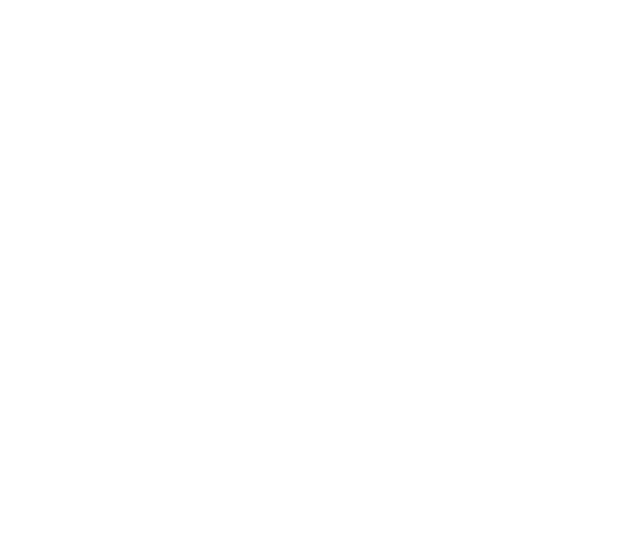
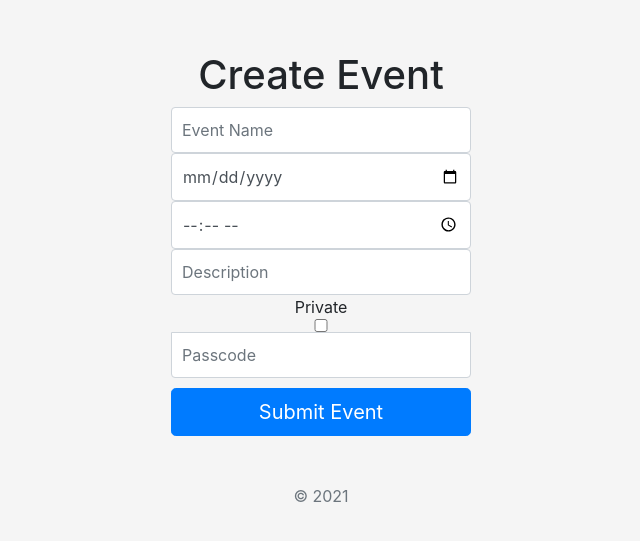
Before and after one commit to ameteku/remember, a React (Create React App) app in the folder frontend/: page /create-event in a window 1280 px wide. Shown: the part 113-654 px from the top of the page, without its empty margins (319-959 px from the left). Built offline with nearby package versions, Linux system fonts and the light colour scheme.

Commit message:
Add create event and join event pages

```diff
--- a/frontend/src/App.js
+++ b/frontend/src/App.js
@@ -4,6 +4,7 @@
 import Home from "./Landing";
 import Login from "./Login";
 import Register from './Register';
+import CreateEvent from './CreateEvent';
 
 function App() {
   return (
@@ -11,6 +12,7 @@
       <Route exact path="/" component={Home}/>
       <Route exact path="/login" component={Login}/>
       <Route exact path="/register" component={Register}/>
+      <Route exact path="/create-event" component={CreateEvent}/>
     </div>
   );
 }
--- /dev/null
+++ b/frontend/src/CreateEvent.js
@@ -0,0 +1,45 @@
+import React from "react";
+import ReactDom from "react-dom";
+import 'bootstrap/dist/css/bootstrap.min.css';
+import './CreateEvent.css';
+import {Link} from "react-router-dom";
+
+function CreateEvent(){
+    function submitEvent(event){
+    }
+
+    return (
+
+        <div className="login text-center">
+            <form class="form-signin">
+                <h1> Create Event</h1>
+
+                <label for="inputEventname" class="sr-only">Event Name</label>
+                <input type="text" id="inputEventname" class="form-control" placeholder="Event Name" required autofocus/>
+
+                <label for="inputEventDate" class="sr-only">Event Date</label>
+                <input type="date" id="inputEventDate" class="form-control" placeholder="Event Date" required/>
+
+                <label for="inputEventTime" class="sr-only">Event Time</label>
+                <input type="time" id="inputEventTime" class="form-control" placeholder="Event Time" required/>
+
+                <label for="inputDescription" class="sr-only">Event Description</label>
+                <input type="text" id="inputDescription" class="form-control" placeholder="Description" required autofocus/>
+
+                <span>
+                    <text>Private</text>
+                    <label for="inputIsPrivate" class="sr-only"> Private</label>
+                    <input type="checkbox" id="inputIsPrivate" class="form-control" placeholder="Private" required/>
+                </span>
+
+                <label for="inputPassword" class="sr-only">Passcode</label>
+                <input type="password" id="inputPassword" class="form-control" placeholder="Passcode" required/>
+
+                <button class="btn btn-lg btn-primary btn-block" onClick={submitEvent} type="submit">Submit Event</button>
+                <p class="mt-5 mb-3 text-muted">&copy; 2021</p>
+            </form>
+        </div>
+    )
+}
+
+export default CreateEvent;
```
Also changed, not shown: frontend/src/CreateEvent.css (added), frontend/src/JoinEvent.js (added).
